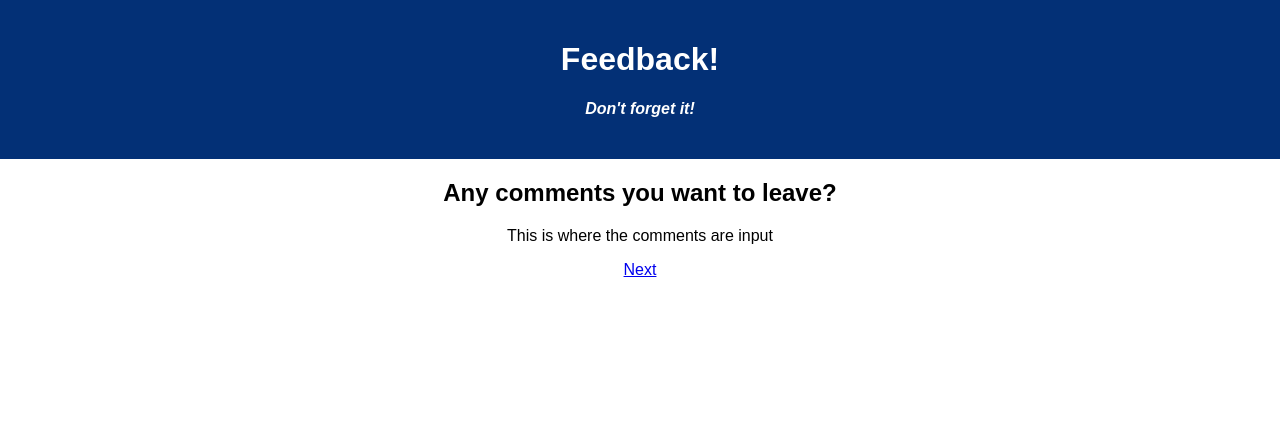
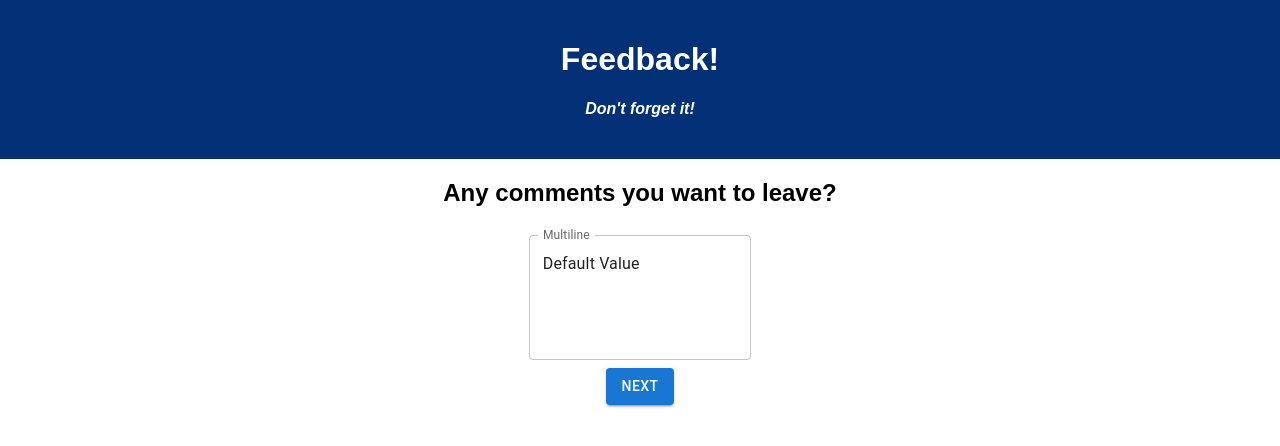
Before and after one commit to padavi804/weekend-redux-feedback-loop, a React (Vite) app: page /#/comments in a window 1280 px wide. Shown: the top 446 px of the page. Built offline with nearby package versions, Linux system fonts and the light colour scheme.

Commit message:
built comment component and reducer

```diff
--- a/src/components/Comments/Comments.jsx
+++ b/src/components/Comments/Comments.jsx
@@ -1,14 +1,53 @@
-import { Link } from 'react-router-dom';
+import * as React from 'react';
+import Box from '@mui/material/Box';
+import TextField from '@mui/material/TextField';
+import { useDispatch } from 'react-redux'
+import { useState } from 'react';
+import { useHistory } from 'react-router-dom';
+import Button from '@mui/material/Button';
+function Comments() {
 
+    const dispatch = useDispatch();
 
-function Comments() {
+    const [currentComment, setCurrentComment] = useState('');
+
+    const handleSubmit = (e) => {
+        e.preventDefault();
+        console.log('comment submitted');
+        dispatch({ type: 'UPDATE_CURRENT_COMMENT', payload: currentComment });
+        setCurrentComment('');
+    }
+    const history = useHistory();
+    const handleClick = (evt) => {
+        evt.preventDefault();
+
+        history.push('/review');
+    }
 
     return (
         <div>
             <h2>Any comments you want to leave?</h2>
-            <p>This is where the comments are input</p>
-
-            <Link to='/review'>Next</Link>
+            <form onSubmit={(e) => handleSubmit(e)}>
+                <Box
+                    component="form"
+                    sx={{
+                        '& .MuiTextField-root': { m: 1, width: '25ch' },
+                    }}
+                    noValidate
+                    autoComplete="off"
+                >
+                    <TextField
+                        id="outlined-multiline-static"
+                        label="Multiline"
+                        multiline
+                        rows={4}
+                        defaultValue="Default Value"
+                    />
+                </Box>
+                <Button variant="contained" color="primary" type="submit"
+                    onClick={handleClick}
+                >Next</Button>
+            </form>
         </div>
     )
 }
--- a/src/index.jsx
+++ b/src/index.jsx
@@ -29,6 +29,13 @@ const currentSupport = (state = '', action) => {
     return state;
 }
 
+const currentComment = (state = '', action) => {
+    if (action.type === 'UPDATE_CURRENT_COMMENT') {
+        return action.payload;
+    }
+    return state;
+}
+
 
 
 
@@ -36,7 +43,7 @@ const currentSupport = (state = '', action) => {
 const storeInstance = createStore(
     combineReducers(
         {
-            currentFeeling, currentUnderstanding, currentSupport,
+            currentFeeling, currentUnderstanding, currentSupport, currentComment
         }
     ),
     // Setup logger
```
